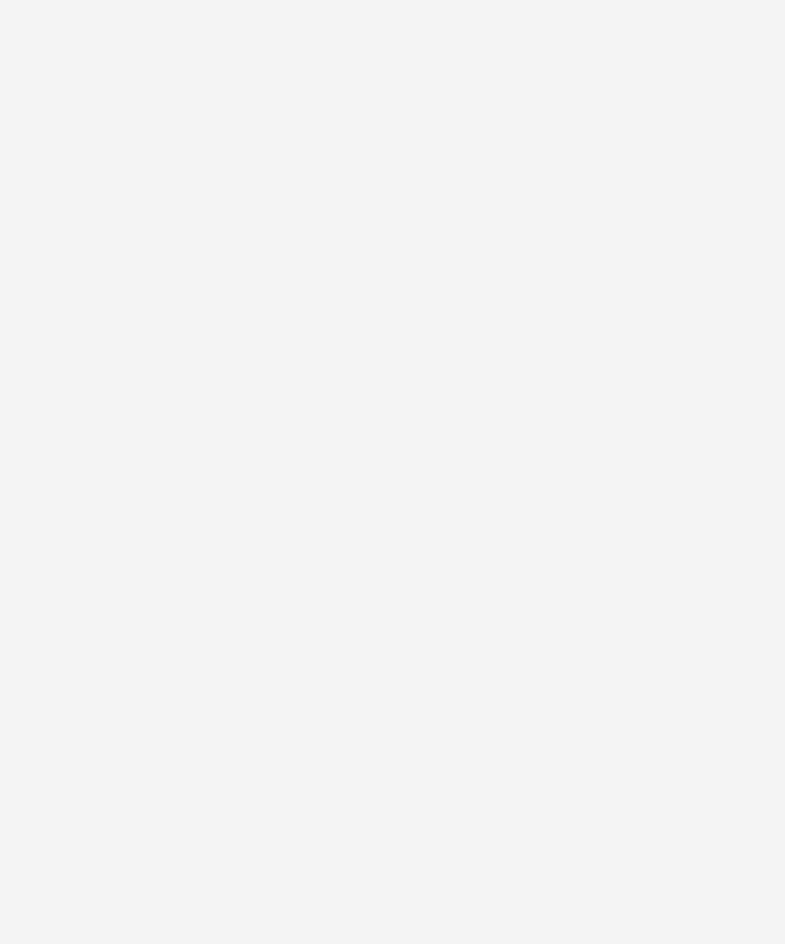
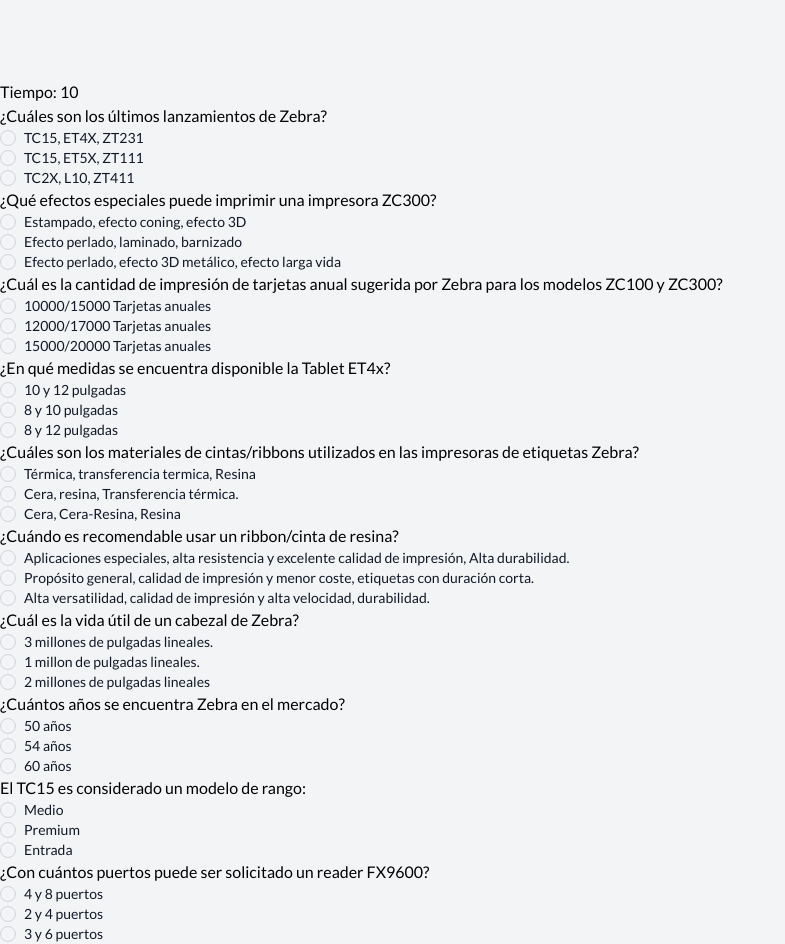
Before and after one commit to BriggetteEcheverria/frontend-VTU23, a React (Vite) app: page /trivia-zebra in a window 1280 px wide. Before the commit this address had no page. Shown: the part 680-1624 px from the top of the page, without its empty margins (0-785 px from the left). Before the commit the page ends 800 px from the top, so only its background shows below. Built offline with nearby package versions, Linux system fonts and the light colour scheme.

Commit message:
trivia zebra

```diff
--- a/src/App.jsx
+++ b/src/App.jsx
@@ -24,6 +24,7 @@
 import LogrosCharla from "./pages/Logros/LogrosCharla";
 import Charlas2 from "./pages/Logros/Charlas2";
 import Charlas3 from "./pages/Logros/Charlas3";
+import TriviaZebra from "./pages/TriviaZebra";
 
 
 //Routeo para redireccionar
@@ -61,6 +62,7 @@
           <Route path='equipaje-zebra' element={<ZebraEquipaje />} />
           <Route path='brazalete-zebra' element={<BrazaleteZebra />} />
           <Route path='fiesta-zebra' element={<FiestaZebra />} />
+          <Route path='trivia-zebra' element={<TriviaZebra />} />
 
            {/* ELO ROUTAS */}
            <Route path='retos-elo' element={<EloRetos />} />
--- a/src/pages/Logros/Charlas2.jsx
+++ b/src/pages/Logros/Charlas2.jsx
@@ -28,8 +28,13 @@
 
         // Asigna el logro al cliente que se ha ingresado en el input
         try {
-            //manda por post el id del logro y el id del usuario para asignarle el logro
-            const { data } = await clienteAxios.post('/usuarios/asignarLogro', { idLogro, idUsuario })
+            const idLogro = ['651dbfc954eb99d8d33db322', '651dc00f54eb99d8d33db323']
+
+            clienteAxios.all(idLogro.map((idLogro) => clienteAxios.post('/usuarios/asignarLogro', { idLogro, idUsuario }))).then(
+                (data) => console.log(data),
+            );
+
+            //const {data} = await clienteAxios.post('/usuarios/asignarLogro', { idLogro, idUsuario })
             //setea el campo usuario vacio
             setIdUsuario('')
             //muestra alerta
@@ -39,6 +44,7 @@
             })
 
         } catch (error) {
+            console.log(error);
             //setea el campo usuario vacio
             setIdUsuario('')
             //muestra alerta
--- /dev/null
+++ b/src/pages/TriviaZebra.jsx
@@ -0,0 +1,124 @@
+import React, { useState } from 'react'
+import logo from '../images/logoUnis.png'
+import logoZebra from '../images/logos/zebraN.png'
+import gafasBambu from '../images/gafasBambu.jpeg'
+
+const TriviaZebra = () => {
+
+    const listaPreguntas = [
+        {
+            id: '1',
+            pregunta: '¿Cuáles son los últimos lanzamientos de Zebra?',
+            opciones: ['TC15, ET4X, ZT231', 'TC15, ET5X, ZT111', 'TC2X, L10, ZT411'],
+            respuesta: [0]
+        },
+        {
+            id: '2',
+            pregunta: '¿Qué efectos especiales puede imprimir una impresora ZC300?',
+            opciones: ['Estampado, efecto coning, efecto 3D ', 'Efecto perlado, laminado, barnizado', 'Efecto perlado, efecto 3D metálico, efecto larga vida'],
+            respuesta: [2]
+        },
+        {
+            id: '3',
+            pregunta: '¿Cuál es la cantidad de impresión de tarjetas anual sugerida por Zebra para los modelos ZC100 y ZC300?',
+            opciones: ['10000/15000 Tarjetas anuales', '12000/17000 Tarjetas anuales', '15000/20000 Tarjetas anuales'],
+            respuesta: [0]
+        },
+        {
+            id: '4',
+            pregunta: '¿En qué medidas se encuentra disponible la Tablet ET4x?',
+            opciones: ['10 y 12 pulgadas', '8 y 10 pulgadas', '8 y 12 pulgadas'],
+            respuesta: [1]
+        },
+        {
+            id: '5',
+            pregunta: '¿Cuáles son los materiales de cintas/ribbons utilizados en las impresoras de etiquetas Zebra? ',
+            opciones: ['Térmica, transferencia termica, Resina', ' Cera, resina, Transferencia térmica.', 'Cera, Cera-Resina, Resina'],
+            respuesta: [2]
+        },
+        {
+            id: '6',
+            pregunta: '¿Cuándo es recomendable usar un ribbon/cinta de resina? ',
+            opciones: ['Aplicaciones especiales, alta resistencia y excelente calidad de impresión, Alta durabilidad.', 'Propósito general, calidad de impresión y menor coste, etiquetas con duración corta. ', 'Alta versatilidad, calidad de impresión y alta velocidad, durabilidad. '],
+            respuesta: [0]
+        },
+        {
+            id: '7',
+            pregunta: '¿Cuál es la vida útil de un cabezal de Zebra? ',
+            opciones: ['3 millones de pulgadas lineales.', '1 millon de pulgadas lineales.', '2 millones de pulgadas lineales'],
+            respuesta: [1]
+        },
+        {
+            id: '8',
+            pregunta: '¿Cuántos años se encuentra Zebra en el mercado? ',
+            opciones: ['50 años', '54 años ', '60 años'],
+            respuesta: [1]
+        },
+        {
+            id: '9',
+            pregunta: ' El TC15 es considerado un modelo de rango: ',
+            opciones: ['Medio ', 'Premium ', 'Entrada '],
+            respuesta: [2]
+        },
+        {
+            id: '10',
+            pregunta: '¿Con cuántos puertos puede ser solicitado un reader FX9600?',
+            opciones: ['4 y 8 puertos', '2 y 4 puertos', '3 y 6 puertos'],
+            respuesta: [0]
+        },
+    ]
+
+    const [respuesta, setRespuesta] = useState('')
+
+    const handleOpcion = () => {
+        console.log('entra')
+        console.log(respuesta);
+    }
+
+    function funcion(opcion){
+        console.log(opcion);
+    }
+
+    return (
+        <>
+            <div className='flex p-5 h-[15vh] justify-between '>
+                <img src={logo} />
+                <img src={logoZebra} />
+            </div>
+
+            <div id='start' className='flex flex-col justify-center text-center  place-items-center mx-auto h-[80vh]'>
+                <img src={gafasBambu} />
+                <p className='text-4xl p-5 uppercase'>¡Participa en la trivia para ganar una gafas de bambú!</p>
+                <button className='bg-sky-700 px-2 py-3 w-72 text-white uppercase font-bold rounded hover:cursor-pointer hover:bg-sky-800 transition-colors mt-5 '>Comenzar</button>
+            </div>
+            <div>
+                Tiempo: 10
+                {listaPreguntas.map((pregunta, i) => {
+                    return (
+                        <div key={i}>
+                            <p>{pregunta.pregunta}</p>
+                            {pregunta.opciones.map((opcion, j) => {
+                                return <div className="flex items-center" key={j}>
+                                    <input
+                                        id={opcion}
+                                        type="radio"
+                                        value={respuesta}
+                                        onChange={e => setRespuesta(e.target.value)}
+                                        name={pregunta.id}
+                                        onClick={handleOpcion} className="w-4 h-4 text-blue-600 bg-gray-100 border-gray-300 focus:ring-blue-500 dark:focus:ring-blue-600 dark:ring-offset-gray-800 focus:ring-2 dark:bg-gray-700 dark:border-gray-600" />
+                                    <label htmlFor={opcion} className="ml-2 text-sm font-medium text-gray-900 dark:text-gray-300">{opcion}</label>
+                                </div>
+                            })}
+                        </div>
+
+                    )
+
+                })}
+
+            </div>
+
+        </>
+    )
+}
+
+export default TriviaZebra
```
Also changed, not shown: src/images/gafasBambu.jpeg (added), 1 other file (tests, documents, lock files or other folders).
